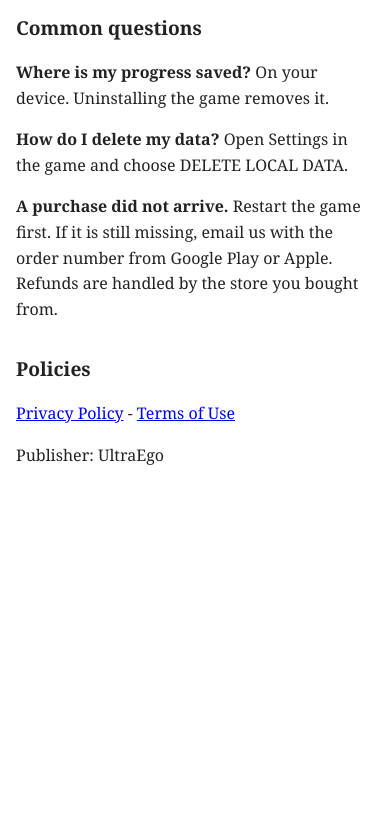
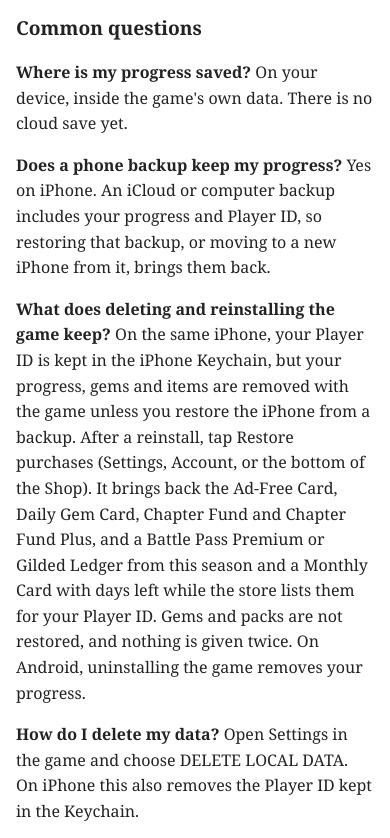
Before and after one commit to Ultraego-Team/inkbound-forge-legal, a plain HTML site: page support/index.html in a window 390 px wide. Shown: the part 420-1258 px from the top of the page. Before the commit the page ends 920 px from the top, so only its background shows below. Drawn offline with Linux system fonts and the light colour scheme.

Commit message:
Support page says what a phone backup and a reinstall keep
Co-Authored-By: Claude Opus 5.5 <noreply@anthropic.com>

```diff
--- a/support/index.html
+++ b/support/index.html
@@ -5,8 +5,10 @@
 <h2>What to include</h2>
 <p>Your device model, Android or iOS version, the game version (shown at the bottom of Settings in the game) and what happened, with a screenshot if you can.</p>
 <h2>Common questions</h2>
-<p><strong>Where is my progress saved?</strong> On your device. Uninstalling the game removes it.</p>
-<p><strong>How do I delete my data?</strong> Open Settings in the game and choose DELETE LOCAL DATA.</p>
+<p><strong>Where is my progress saved?</strong> On your device, inside the game's own data. There is no cloud save yet.</p>
+<p><strong>Does a phone backup keep my progress?</strong> Yes on iPhone. An iCloud or computer backup includes your progress and Player ID, so restoring that backup, or moving to a new iPhone from it, brings them back.</p>
+<p><strong>What does deleting and reinstalling the game keep?</strong> On the same iPhone, your Player ID is kept in the iPhone Keychain, but your progress, gems and items are removed with the game unless you restore the iPhone from a backup. After a reinstall, tap Restore purchases (Settings, Account, or the bottom of the Shop). It brings back the Ad-Free Card, Daily Gem Card, Chapter Fund and Chapter Fund Plus, and a Battle Pass Premium or Gilded Ledger from this season and a Monthly Card with days left while the store lists them for your Player ID. Gems and packs are not restored, and nothing is given twice. On Android, uninstalling the game removes your progress.</p>
+<p><strong>How do I delete my data?</strong> Open Settings in the game and choose DELETE LOCAL DATA. On iPhone this also removes the Player ID kept in the Keychain.</p>
 <p><strong>A purchase did not arrive.</strong> Restart the game first. If it is still missing, email us with the order number from Google Play or Apple. Refunds are handled by the store you bought from.</p>
 <h2>Policies</h2>
 <p><a href="../privacy/">Privacy Policy</a> - <a href="../terms/">Terms of Use</a></p>
```
